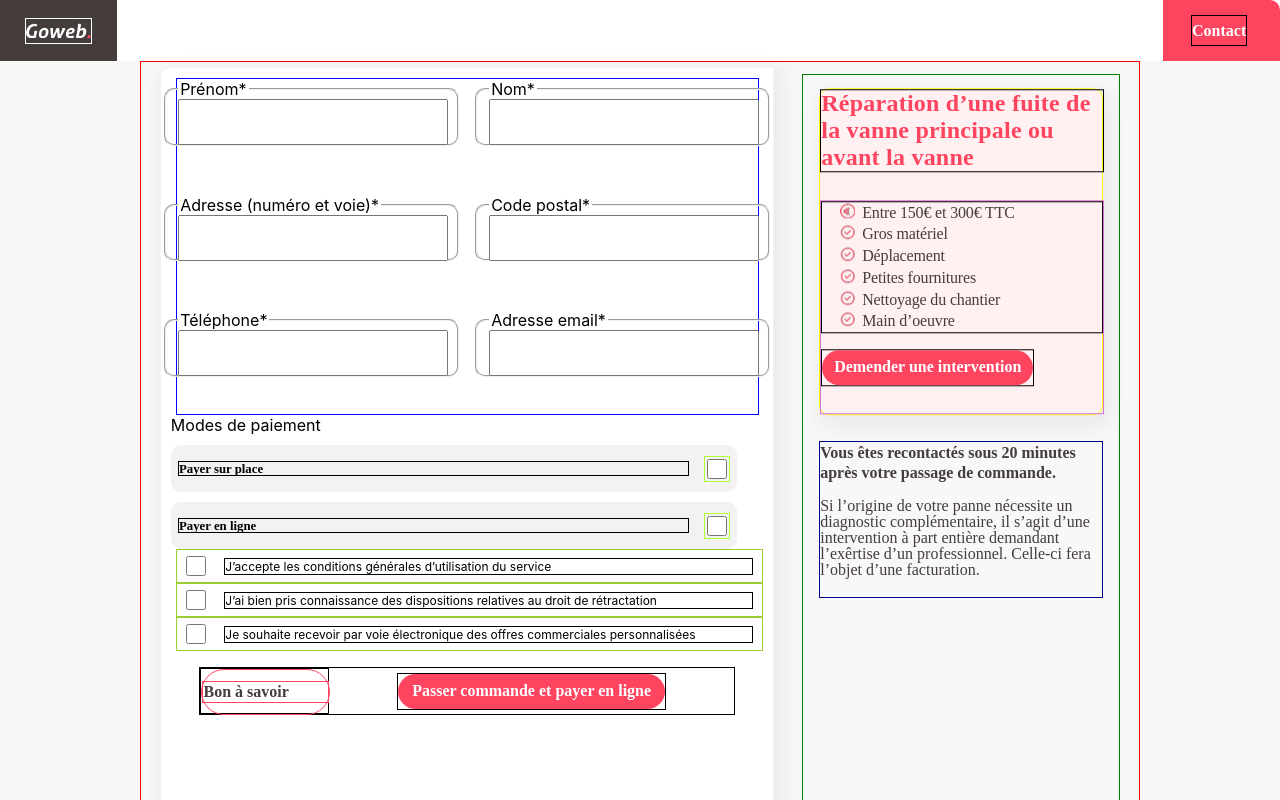
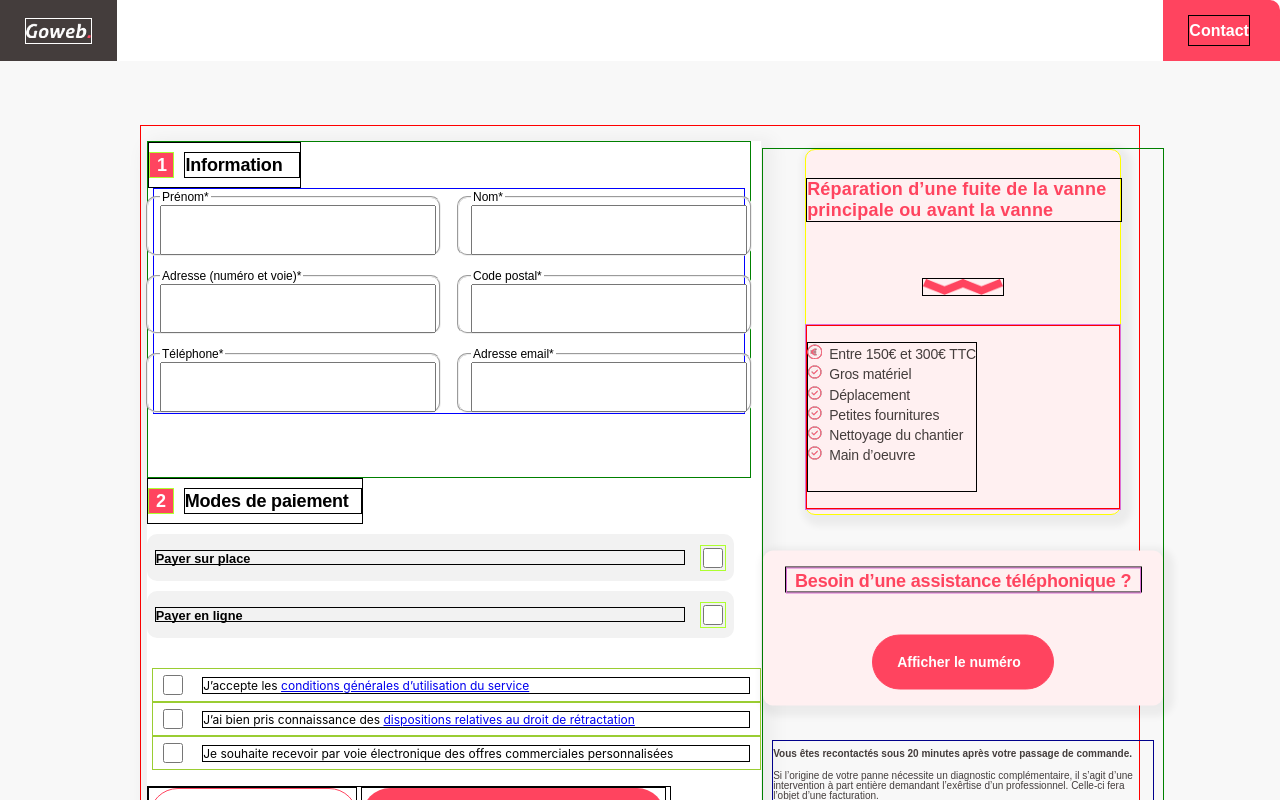
Before and after one commit to Akim-Kaf/projetgoweb, a React (Create React App) app: page / in a window 1280 px wide. Shown: the top 800 px of the page. Built offline with nearby package versions, Linux system fonts and the light colour scheme.

Commit message:
base intervention template with border

```diff
--- a/src/components/intervention/Intervention.css
+++ b/src/components/intervention/Intervention.css
@@ -36,17 +36,12 @@ p{
 
 .main-container{
     position:absolute;
-    /*z-index: auto;*/
     width: 100%;
     height: 1024px;
     gap: 48px;
-    opacity: 0px;
-    /*top: 170px;    */
-    /*left: 170px;          */
     border-radius: 20px;
     background: #F8F8F8;
     opacity: 0px;
-
 }
 
 .nav-bar{
@@ -100,19 +95,12 @@ p{
     height: 100%;
     display: flex;
     justify-items: center;
-    gap: 0px;
-    opacity: 0px;
     border-radius: 0px 10px 0px 0px;
     background: #FF445F;
 }
 
 .contact-text{
-    /*width: 100%;*/
-    /*height: 100%;*/
-    gap: 0px;
-    opacity: 0px;
-    font-family: 'Catamaran';
-    /*font-size: 100%;*/
+    font-family: 'Catamaran', sans-serif;
     font-weight: 800;
     text-align: center;
     margin: auto;
@@ -130,44 +118,34 @@ p{
     padding: 5px;
     opacity: 0px;
     margin: auto;
-    /*justify-items: center;*/
-    /*text-align: center;*/
+    margin-top: 5%;
     border: 1px solid red; /*to remove*/
 }
 
 .main-text{
-    /*width: 420px; */
     width: 100%;
-    /*height: 20%; /*no*/
-    /*padding: 5px;        */
-    font-family:"poppins";
+    font-family:"poppins", sans-serif;
     font-weight: 600;
-    font-size: 1.5em;
+    font-size: 1.125em;
     letter-spacing: 0.01em;
     text-align: left;
+    margin: auto;
     color: #FF445F;
     border: 1px solid black; /*to remove*/
 }
 
 .line-frame{
-    width: 7.5%;
-    height: 36%;
-    /*margin-top: -8%;*/
-    transform: translateY(-80%);
+    display: flex;
+    width: 80px;
+    height: 16.67px;
+    margin: auto;
     border: 1px solid black; /*to remove*/
-    padding: 5px;
 }
 
 .content-frame{
-    width: 60%;
+    width: 620px;
     height: 736px;
     margin: auto;
-    /*margin: auto;*/
-    /*transform: translateY(-10%);    */
-    /*margin-top: -105px;*/
-    padding: 10px;
-    /*margin-bottom: 200px;*/
-    /*gap: 10px;*/
     border-radius: 10px 0px 0px 0px;
     border: 1px 0px 0px 0px;
     opacity: 0px;
@@ -176,13 +154,72 @@ p{
     box-shadow: 4px 7px 18px 7px #0000000D;
 }
 
+.customer-information-frame{
+    width: 98%;
+    height: 335px;
+    border: 1px solid green;
+}
+
+.information-layout{
+    width: 151px;
+    height: 44px;
+    display: flex;
+    gap: 10px;
+    border: 1px solid black;
+}
+
+.info-icon-frame{
+    position: relative;
+    width: 24px;
+    height: 24px;
+    text-align: center;
+    gap: 0px;
+    opacity: 0px;
+    margin: auto;
+    color: white;
+    background: #FF445F;
+    border: 1px solid greenyellow;
+}
+
+.information-text-layout{
+    width: 117px;
+    height: 24px;
+    gap: 0px;
+    opacity: 0px;
+    margin: auto;
+    border: 1px solid black;
+}
+
+.information-text{
+    font-family: 'Poppins',sans-serif;
+    font-size: 18px;
+    font-weight: 600;
+    line-height: 24.3px;
+    letter-spacing: -0.01em;
+    text-align: left;
+}
+
+.pay-layout{
+    width: 214px;
+    height: 44px;
+    display: flex;
+    gap: 10px;
+    border: 1px solid black;
+}
+
+.pay-text-layout{
+    width: 180px;
+    height: 24px;
+    gap: 0px;
+    opacity: 0px;
+    margin: auto;
+    border: 1px solid black;
+}
 
 .grid-frame{
     display: grid;
     grid-template-columns: repeat(2,1fr);
     width: 98%;
-    height: 335px;
-    /*padding: 10px;*/
     gap: 12px;
     opacity: 0px;
     border: 1px solid blue;
@@ -200,7 +237,7 @@ p{
 
 input{
     position:absolute;
-    width: 90%;
+    width: 92%;
     height: 90%;
     top:0;
 }
@@ -236,7 +273,7 @@ input{
     top: 12px;
     gap: 0px;
     opacity: 0px;
-    font-family: "Poppins";
+    font-family: 'Poppins',sans-serif;
     font-size: 80%;
     font-weight: 600;
     margin: auto;
@@ -266,6 +303,7 @@ input{
 
 .condition-frame{
     display: grid;
+    margin-top: 30px;
     margin-left: 5px;
 }
 
@@ -286,52 +324,108 @@ input{
 
 
 .rigth-content-frame{
-    width: 30%;
+    /*display: grid;*/
+    width: 400px;
     height: 721px;
     margin: auto;
     justify-content: center;
-    /*transform: translateY(-10%);    */
-    /*margin-top: -105px;*/
-    padding: 10px;
-    /*margin-bottom: 200px;*/
-    /*gap: 10px;*/
     border: 1px 0px 0px 0px;
     opacity: 0px;
     border: 1px solid green;
 }
 
 .rigth-item-frame{
-    width: 95%;
-    height: 325px;
+    display: grid;
+    width: 314px;
+    height: 364.67px;
+    justify-items: center;
     margin: auto;
-    transform: translateY(1%);
+    margin-bottom: 20px;
     border: 1px 0px 0px 0px;
     opacity: 0px;
     border-radius: 10px;
     background: #FFF0F1;
-    box-shadow: 4px 7px 18px 7px #0000000D;
+    box-shadow: 4px 4px 7px 7px #0000000D;
     border: 1px solid yellow;
 }
 
-.rigth-content-item-frame{
+
+.rigth-content-items-frame{
+    display: grid;
     width: 100%;
-    height: 212px;
-    position: fixed;
-    /*margin: auto;*/
-    /*transform: translateY(-10%);    */
-    /*margin-top: -105px;*/
-    /*padding: 10px;*/
-    /*margin-bottom: 200px;*/
-    /*gap: 10px;*/
-    bottom: 0;
+    height: 184px;
+    margin-bottom: -52px;
     border: 1px 0px 0px 0px;
     opacity: 0px;
     border: 1px solid orchid;
 }
 
+.rigth-content-items-ul{
+    display: flex;
+    /*transform: translateX(-6%);*/
+    border: 1px solid red;
+
+}
+
+.assistance-frame{
+    display: grid;
+    width: 400px;
+    height: 155px;
+    transform: translateY(10%);
+    margin-bottom: 50px;
+    gap: 10px;
+    background: #FFF0F1;
+    border-radius: 10px;
+    box-shadow: 4px 4px 7px 7px #0000000D;
+
+}
+
+.assistance-text-frame{
+    width: 355px;
+    height: 24px;
+    border: 1px solid black;
+    margin: auto;
+}
+.assistance-text{
+    font-family: 'Poppins' , sans-serif;
+    font-size: 1.125em;
+    font-weight: 600;
+    line-height: 24.3px;
+    letter-spacing: -0.01em;
+    text-align: center;
+    border: 1px solid orchid;
+    color: #FF445F;
+}
+
+.assistance-button{
+    display: flex;
+    width: 180px;
+    height: 53px;
+    margin: auto;
+    gap: 8px;
+    border-radius: 43px;
+    border: 1px 0px 0px 0px;
+    opacity: 0px;
+    background: #FF445F;
+    border: 1px solid #FF445F
+}
+
+.assistance-button-text{
+    width: 132px;
+    height: 21px;
+    font-family: 'Poppins', sans-serif;
+    font-size: 0.875em;
+    font-weight: 600;
+    line-height: 21px;
+    text-align: left;
+    color: white;
+    margin: auto;
+
+}
+
 .rigth-bottom-item-frame{
     width: 95%;
-    height: 155px;
+    height: 125px;
     margin: auto;
     margin-top: 10%;
     /*transform: translateY(-10%);    */
@@ -345,8 +439,8 @@ input{
 }
 
 .rigth-bottom-text{
-    font-family: Poppins;
-    /*font-size: 10px;*/
+    font-family: 'Poppins',sans-serif;
+    font-size: 0.625em;
     font-weight: 600;
     line-height: 1em;
     text-align: left;
@@ -354,8 +448,8 @@ input{
 }
 
 .rigth-bottom-text-p{
-    font-family: Poppins;
-    /*font-size: 10px;*/
+    font-family: 'Poppins',sans-serif;
+    font-size: 0.625em;
     font-weight: 400;
     line-height: 1em;
     text-align: left;
@@ -364,11 +458,12 @@ input{
 
 
 
+
 .back-button-frame{
     /*position: relative;    */
     left: 1%;
-    width: 127px;
-    height: 44px;
+    width: 207px;
+    height: 56px;
     gap: 10px;
     opacity: 0px;
     border: 1px solid black;
@@ -389,16 +484,16 @@ input{
 }
 
 .back-button-text{
-    width: 100%;
-    /*height: 21px;*/
+    width: 127px;
+    height: 21px;
     gap: 0px;
     opacity: 0px;
-    font-family: 'Poppins';
-    /*font-size: 14px;*/
+    font-family: 'Poppins',sans-serif;
+    font-size: 0.875em;
     font-weight: 600;
     line-height: 1.3em;
     text-align: left;
-    color: #443D3C;
+    color: #FF445F;
     margin: auto;
     border: 1px solid #FF445F;
 
@@ -424,8 +519,8 @@ input{
 ul{
     list-style-image:
     url("../../../public/redok.png");
-    margin-top: 0;
     border: 1px solid black;
+    padding-left: 21px;
 }
 
 li#euro{
@@ -434,12 +529,12 @@ li#euro{
 }
 
 .notification-text{
-    font-family: 'Poppins';
-    /*font-size: 14px;*/
-    font-weight: 400;
+    font-family: 'Poppins',sans-serif;
+    font-size: 0.875em;
+    font-weight: 500;
     line-height: 1.3em;
     text-align: left;
-    font-family: Poppins;
+    font-family: 'Poppins',sans-serif;
     letter-spacing: -0.01em;
     color: #443D3C;
 }
@@ -473,7 +568,7 @@ li#euro{
     /*height: 21px;*/
     gap: 0px;
     opacity: 0px;
-    font-family: 'Poppins';
+    font-family: 'Poppins',sans-serif;
     /*font-size: 14px;*/
     font-weight: 600;
     line-height: 1.3em;
@@ -498,7 +593,7 @@ li#euro{
 }
 
 .probleme-text{
-    font-family: Poppins;
+    font-family: 'Poppins',sans-serif;
     font-size: 0.8em;
     font-weight: 600;
     line-height: 1em;
@@ -508,17 +603,24 @@ li#euro{
 
 .form-back-pay-btn-frame{
     display: flex;
-    width: 90%;
+    width: 522px;
     justify-content: space-between;
-    margin: auto;
     margin-top: 16px;
     border: 1px solid black;
 }
 
+legend{
+    font-family: 'Poppins', sans-serif;
+    font-size: 0.75em;
+    font-weight: 400;
+    line-height: 16.2px;
+    text-align: left;
+}
+
 .pay-button-frame{
     position: relative;
-    width: 50%;
-    height: 35px;
+    width: 58%;
+    height: 56px;
     gap: 10px;
     opacity: 0px;
     border: 1px solid black;
@@ -544,7 +646,7 @@ li#euro{
     /*height: 21px;*/
     gap: 0px;
     opacity: 0px;
-    font-family: 'Poppins';
+    font-family: 'Poppins',sans-serif;
     /*font-size: 14px;*/
     font-weight: 600;
     line-height: 1.3em;
--- a/src/components/intervention/Intervention.js
+++ b/src/components/intervention/Intervention.js
@@ -17,6 +17,8 @@ function Intervention(props){
                 <div className='content-frame'>
 
                     <form>
+                        <div className='customer-information-frame'>
+                            <div className='information-layout'><div className='info-icon-frame'><label className='information-text'>1</label></div><div className='information-text-layout'><label className='information-text'>Information</label></div></div>
                             <div className='grid-frame'>
                                 <fieldset className='intputlayout'>
                                     <legend>Prénom*</legend>
@@ -44,12 +46,19 @@ function Intervention(props){
                                 </fieldset>
 
                             </div>
+                        </div>
                         <div>
-                            Modes de paiement
+                            <div className='pay-layout'>
+                                <div className='info-icon-frame'>
+                                    <label className='information-text'>2</label>
+                                </div>
+                                <div className='pay-text-layout'>
+                                    <label className='information-text'>Modes de paiement</label>
+                                    </div>
+                            </div>
                             <div className='card'>
                                 <div className='card-text-frame'><label className='card-text'>Payer sur place</label></div>
                                 <div className='card-icon-frame'>
-                                    {/*<img className='card-icon' src='flecherouge.png' alt="not icon"/>*/}
                                     <input name="payersurplace" className='card-icon' type="checkbox"></input>
                                 </div>
                             </div>
@@ -62,11 +71,11 @@ function Intervention(props){
                             <div className='condition-frame'>
                                 <div className='condition-element'>
                                     <input id="checkbox-1" name="checkbox-1" className='card-icon' type="checkbox"></input>
-                                    <label className='label-checkbox'>J’accepte les conditions générales d’utilisation du service</label>
+                                    <label className='label-checkbox'>J’accepte les <a href="http://localhost:3000/" target="_blank" rel="noreferrer" >conditions générales d’utilisation du service</a></label>
                                 </div>
                                 <div className='condition-element'>
                                     <input id="checkbox-2" name="checkbox-2" className='card-icon' type="checkbox"></input>
-                                <label className='label-checkbox' for="checkbox-2">J’ai bien pris connaissance des dispositions relatives au droit de rétractation</label>
+                                    <label className='label-checkbox' for="checkbox-2">J’ai bien pris connaissance des <a href="http://localhost:3000/" target="_blank" rel="noreferrer">dispositions relatives au droit de rétractation</a></label>
                                 </div>
                                 <div className='condition-element'>
                                     <input id="checkbox-3" name="checkbox-3" className='card-icon' type="checkbox"></input>
@@ -76,7 +85,12 @@ function Intervention(props){
                         </div>
                         <div className='form-back-pay-btn-frame'>
                             <div className="back-button-frame">
-                                <div className="back-button"><span className="back-button-text">Bon à savoir</span></div>
+                                <div className="back-button">
+                                    <div className='card-icon-frame'>
+                                        <img className='card-icon' src='flechegauche.png' alt="not icon"/>
+                                    </div>
+                                    <span className="back-button-text">Etape précédente</span>
+                                </div>
                             </div>
                             <div className="pay-button-frame">
                                 <div className="pay-button"><span className="pay-button-text">Passer commande et payer en ligne</span></div>
@@ -88,7 +102,9 @@ function Intervention(props){
                 <div className="rigth-content-frame">
                     <div className="rigth-item-frame">
                         <div className='main-text'>Réparation d’une fuite de la vanne principale ou avant la vanne</div>
-                        <div className="rigth-content-item-frame">
+                        <img className='line-frame' src='redline.png' alt='no icon'/>
+                        <div className="rigth-content-items-frame">
+                            <div className="rigth-content-items-ul">
                                 <ul>
                                     <li id="euro"><span className='notification-text'>Entre 150€ et 300€ TTC</span></li>
                                     <li><span className='notification-text'>Gros matériel</span></li>
@@ -96,15 +112,19 @@ function Intervention(props){
                                     <li><span className='notification-text'>Petites fournitures</span></li>
                                     <li><span className='notification-text'>Nettoyage du chantier</span></li>
                                     <li><span className='notification-text'>Main d’oeuvre</span></li>
-
                                 </ul>
-
-                            <div className="intervention-button-frame">
-                                <div className="intervention-button"><span className="intervention-button-text">Demender une intervention</span></div>
                             </div>
                         </div>
 
                     </div>
+
+                    <div className='assistance-frame'>
+                        <div className='assistance-text-frame'>
+                            <div className='assistance-text'>Besoin d’une assistance téléphonique ?</div></div>
+                            <div className="assistance-button"><span className="assistance-button-text">Afficher le numéro</span>
+                        </div>
+                    </div>
+
                     <div className="rigth-bottom-item-frame">
                         <span className="rigth-bottom-text">
                         <b>Vous êtes recontactés sous 20 minutes après votre passage de commande.</b>
```
Lines whose indentation alone changed are shown as unchanged.
